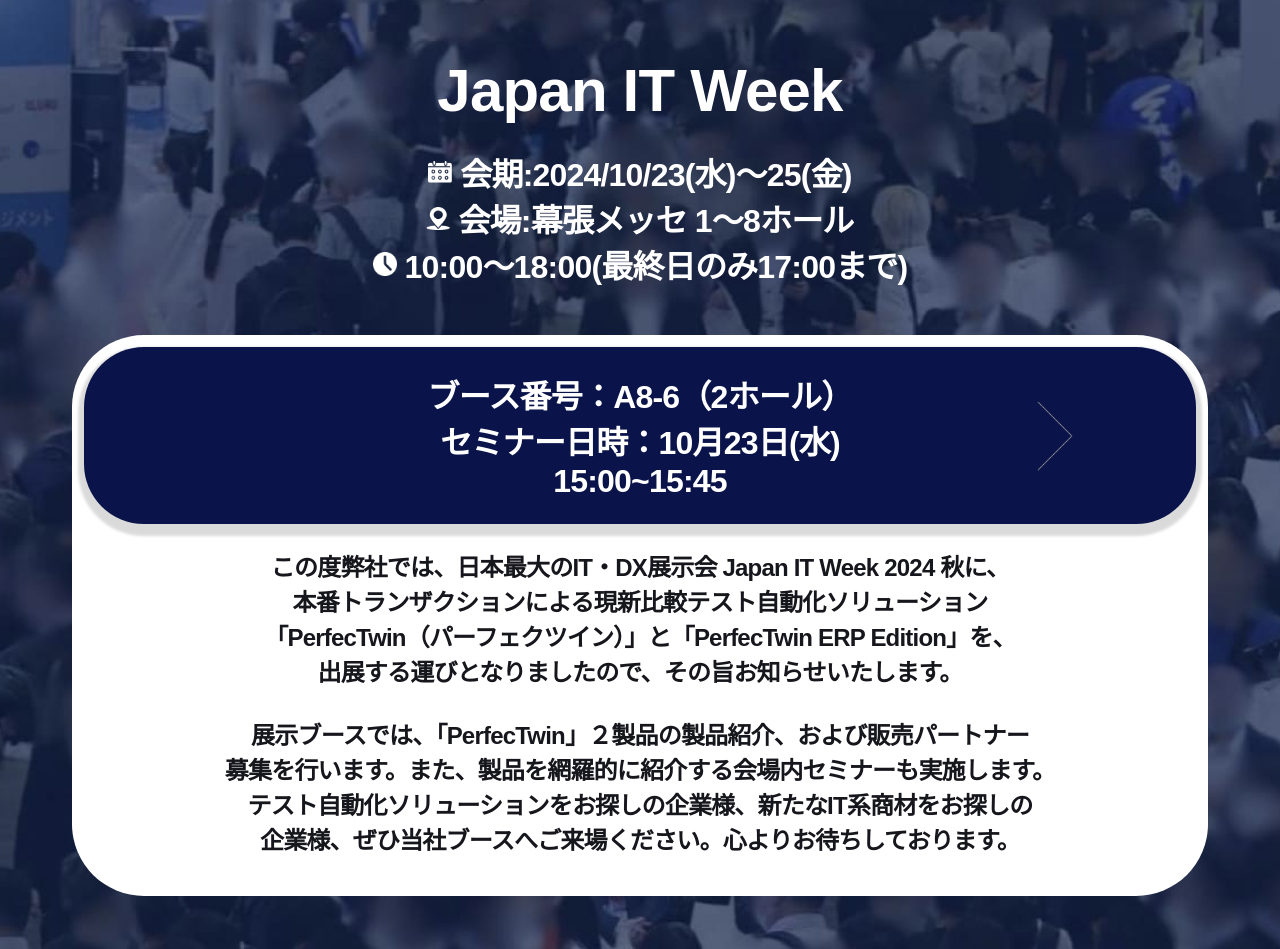
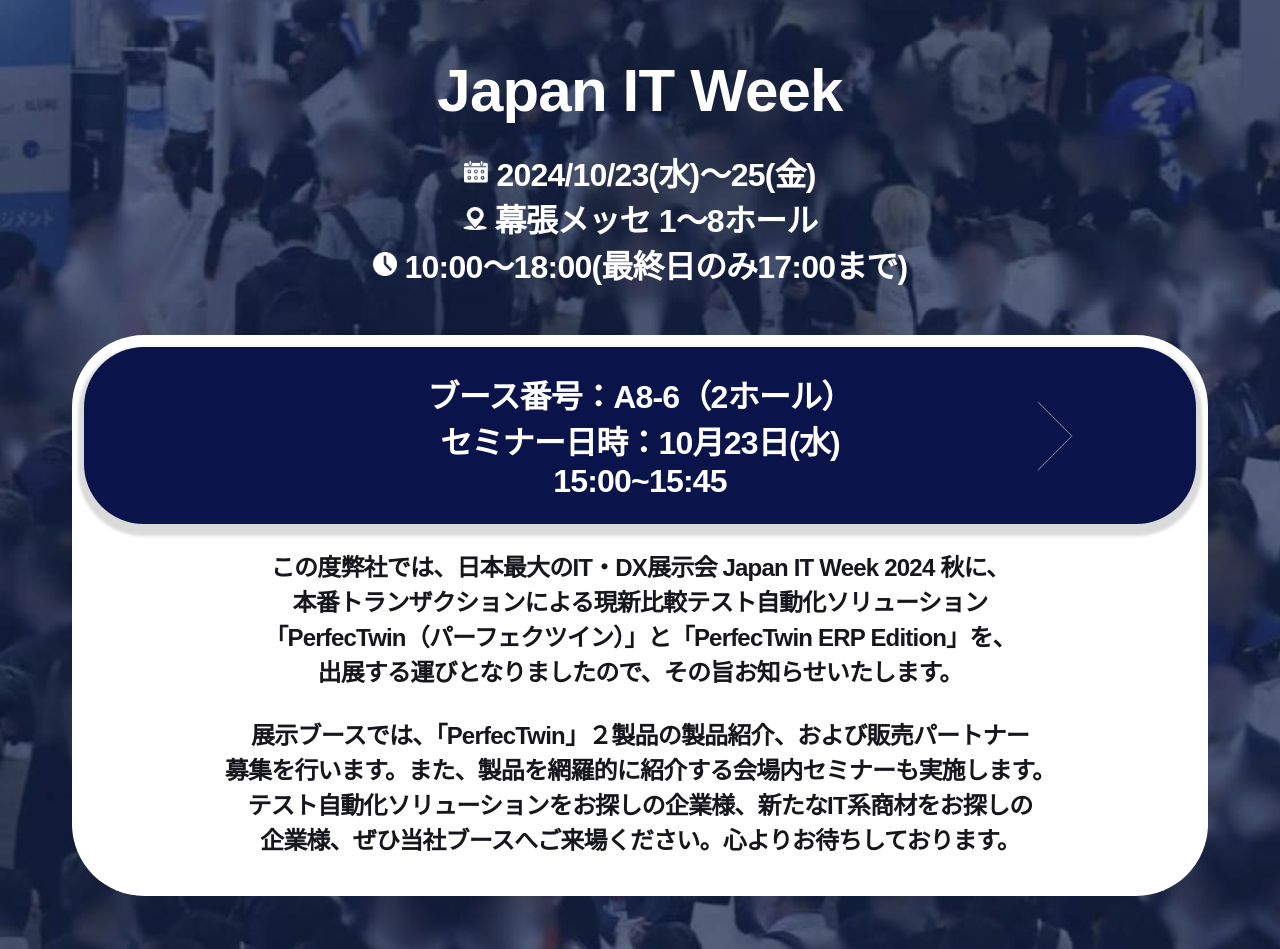
Before and after one commit to LGCNS-PerfecTwin/EE, a plain HTML site: page index.html in a window 1280 px wide. Shown: the part 2218-3167 px from the top of the page. Drawn offline with Linux system fonts and the light colour scheme; a web font is replaced by a local one.

Commit message:
Update index.html

```diff
--- a/index.html
+++ b/index.html
@@ -105,11 +105,11 @@ ERP 専用エディションです。
             <h1 class="mb24">Japan IT Week</h1>
             <div class="schedule_item">
                 <img src="images/ITWeek/calendar.png" alt="">
-                <h3>会期:2024/10/23(水)～25(金)</h3>
+                <h3>2024/10/23(水)～25(金)</h3>
             </div>
             <div class="schedule_item">
                 <img src="images/ITWeek/location.png" alt="">
-                <h3>会場:幕張メッセ 1～8ホール</h3>
+                <h3>幕張メッセ 1～8ホール</h3>
             </div>
             <div class="schedule_item mb48">
                 <img src="images/ITWeek/time.png" alt="">
```
